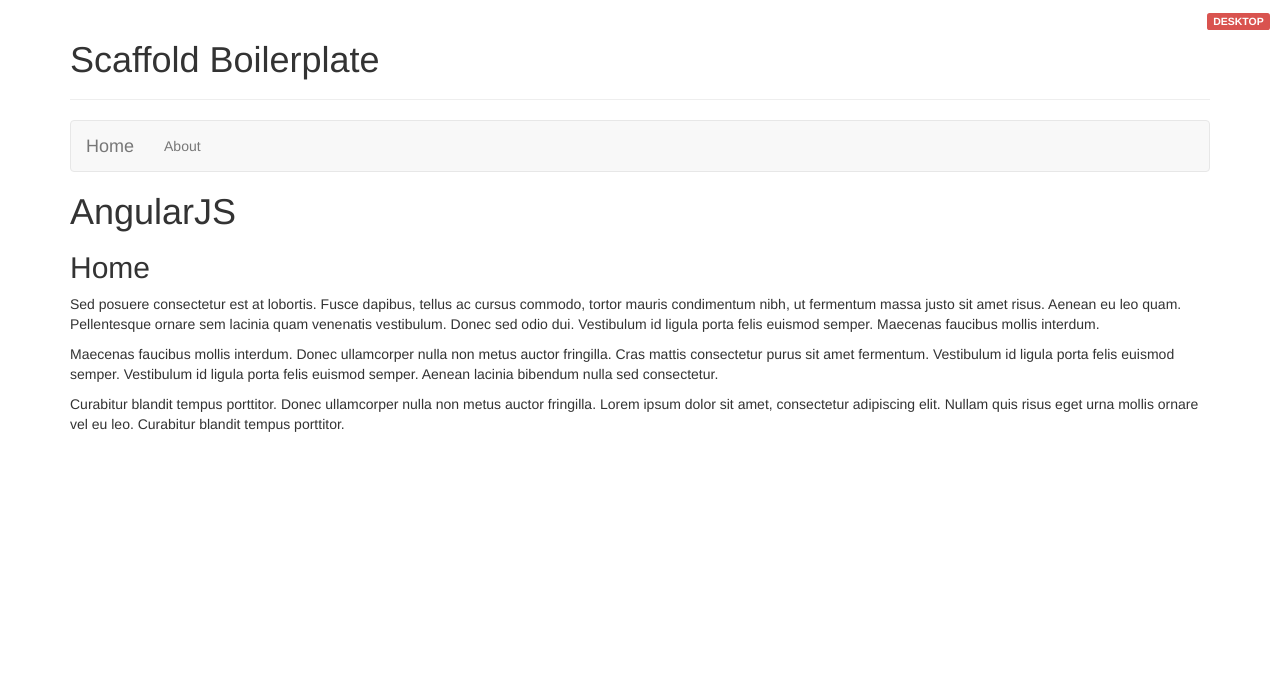
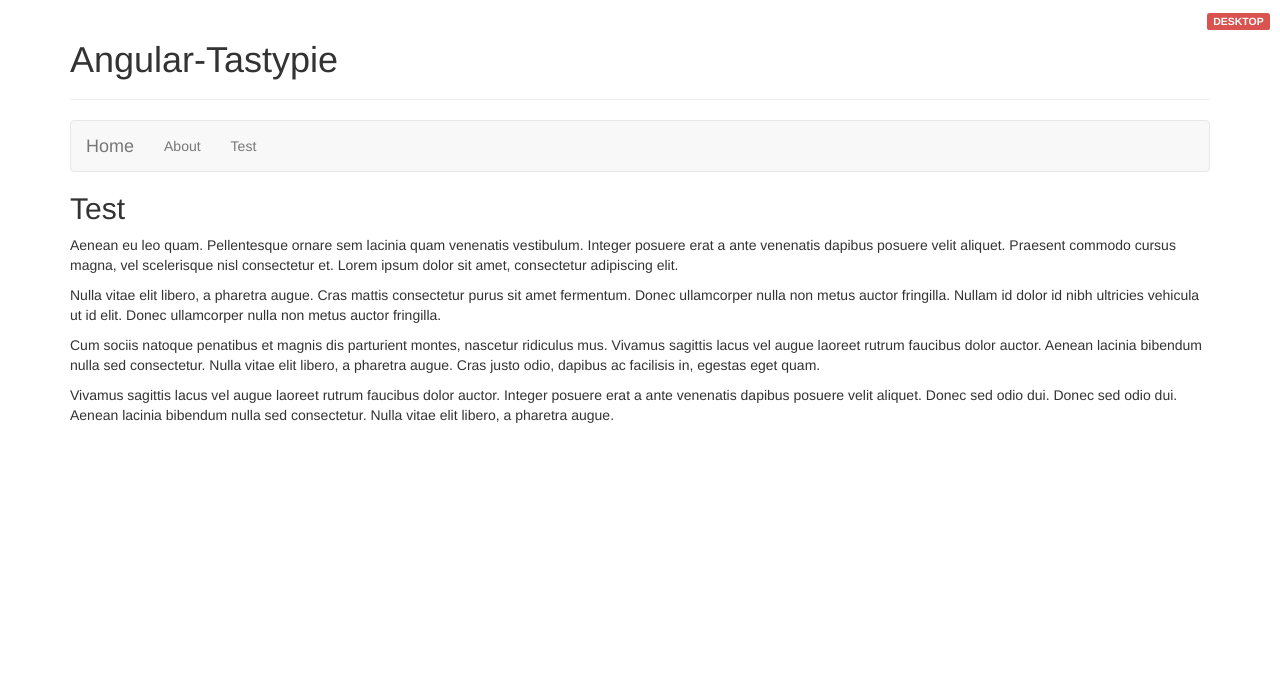
Before and after one commit to charlon/angular-tastypie, a Django app: page /test in a window 1280 px wide. Shown: the top 674 px of the page. Run offline with Django 3.2, Linux system fonts and the light colour scheme; style sheets or scripts are compiled from the project's sources; some libraries are stand-ins or nearby versions.

Commit message:
Adds new test page and template.

```diff
--- a/angulartest/angulartest/static/client/app.js
+++ b/angulartest/angulartest/static/client/app.js
@@ -18,6 +18,11 @@
                 controller: 'SimpleController',
                 templateUrl: '/static/client/views/about.html'
             })
+        .when('/test',
+            {
+                controller: 'SimpleController',
+                templateUrl: '/static/client/views/test.html'
+            })
         .otherwise({ redirectTo: '/' });
 
 });
--- a/angulartest/angulartest/static/client/views/home.html
+++ b/angulartest/angulartest/static/client/views/home.html
@@ -1,6 +1,9 @@
 <div id="home">
     <h2>Home</h2>
-    <p>Sed posuere consectetur est at lobortis. Fusce dapibus, tellus ac cursus commodo, tortor mauris condimentum nibh, ut fermentum massa justo sit amet risus. Aenean eu leo quam. Pellentesque ornare sem lacinia quam venenatis vestibulum. Donec sed odio dui. Vestibulum id ligula porta felis euismod semper. Maecenas faucibus mollis interdum.</p>
-    <p>Maecenas faucibus mollis interdum. Donec ullamcorper nulla non metus auctor fringilla. Cras mattis consectetur purus sit amet fermentum. Vestibulum id ligula porta felis euismod semper. Vestibulum id ligula porta felis euismod semper. Aenean lacinia bibendum nulla sed consectetur.</p>
-    <p>Curabitur blandit tempus porttitor. Donec ullamcorper nulla non metus auctor fringilla. Lorem ipsum dolor sit amet, consectetur adipiscing elit. Nullam quis risus eget urna mollis ornare vel eu leo. Curabitur blandit tempus porttitor.</p>
+    <p>Nulla vitae elit libero, a pharetra augue. Curabitur blandit tempus porttitor. Nullam quis risus eget urna mollis ornare vel eu leo. Donec sed odio dui. Maecenas sed diam eget risus varius blandit sit amet non magna. Vivamus sagittis lacus vel augue laoreet rutrum faucibus dolor auctor.</p>
+
+    <p>Donec sed odio dui. Nullam id dolor id nibh ultricies vehicula ut id elit. Fusce dapibus, tellus ac cursus commodo, tortor mauris condimentum nibh, ut fermentum massa justo sit amet risus. Cras mattis consectetur purus sit amet fermentum. Donec id elit non mi porta gravida at eget metus. Vestibulum id ligula porta felis euismod semper.</p>
+
+    <p>Fusce dapibus, tellus ac cursus commodo, tortor mauris condimentum nibh, ut fermentum massa justo sit amet risus. Nullam quis risus eget urna mollis ornare vel eu leo. Aenean lacinia bibendum nulla sed consectetur. Nullam id dolor id nibh ultricies vehicula ut id elit.</p>
+
 </div>
--- /dev/null
+++ b/angulartest/angulartest/static/client/views/test.html
@@ -0,0 +1,10 @@
+<div id="test">
+    <h2>Test</h2>
+    <p>Aenean eu leo quam. Pellentesque ornare sem lacinia quam venenatis vestibulum. Integer posuere erat a ante venenatis dapibus posuere velit aliquet. Praesent commodo cursus magna, vel scelerisque nisl consectetur et. Lorem ipsum dolor sit amet, consectetur adipiscing elit.</p>
+
+    <p>Nulla vitae elit libero, a pharetra augue. Cras mattis consectetur purus sit amet fermentum. Donec ullamcorper nulla non metus auctor fringilla. Nullam id dolor id nibh ultricies vehicula ut id elit. Donec ullamcorper nulla non metus auctor fringilla.</p>
+
+    <p>Cum sociis natoque penatibus et magnis dis parturient montes, nascetur ridiculus mus. Vivamus sagittis lacus vel augue laoreet rutrum faucibus dolor auctor. Aenean lacinia bibendum nulla sed consectetur. Nulla vitae elit libero, a pharetra augue. Cras justo odio, dapibus ac facilisis in, egestas eget quam.</p>
+
+    <p>Vivamus sagittis lacus vel augue laoreet rutrum faucibus dolor auctor. Integer posuere erat a ante venenatis dapibus posuere velit aliquet. Donec sed odio dui. Donec sed odio dui. Aenean lacinia bibendum nulla sed consectetur. Nulla vitae elit libero, a pharetra augue.</p>
+</div>
--- a/angulartest/angulartest/templates/base.html
+++ b/angulartest/angulartest/templates/base.html
@@ -63,7 +63,7 @@
             <div class="container">
 
                 <div class="page-header">
-                   <h1>Scaffold Boilerplate</h1>
+                   <h1>Angular-Tastypie</h1>
                 </div>
 
                 <!-- add your site or application content here -->
--- a/angulartest/client/templates/index.html
+++ b/angulartest/client/templates/index.html
@@ -4,16 +4,14 @@
 
 {% block content %}
 
-
+    <!-- application navigation -->
     <nav class="navbar navbar-default" role="navigation">
         <a href="/" class="navbar-brand">Home</a>
         <ul class="nav navbar-nav">
-          <li><a href="#/about">About</a></li>
+          <li><a href="/about">About</a></li>
+          <li><a href="/test">Test</a></li>
         </ul>
     </nav>
-
-    <h1>AngularJS</h1>
-
 
     <!-- placeholder for views -->
     <div data-ng-view=""></div>
@@ -21,7 +19,6 @@
 
 {% endblock %}
 
-
 {% block extra_js %}
     <script src="{% static "client/app.js" %}"></script>
     <script src="{% static "client/controllers.js" %}"></script>
```
Also changed, not shown: angulartest/angulartest/static/client/views/about.html (line endings or trailing spaces).
